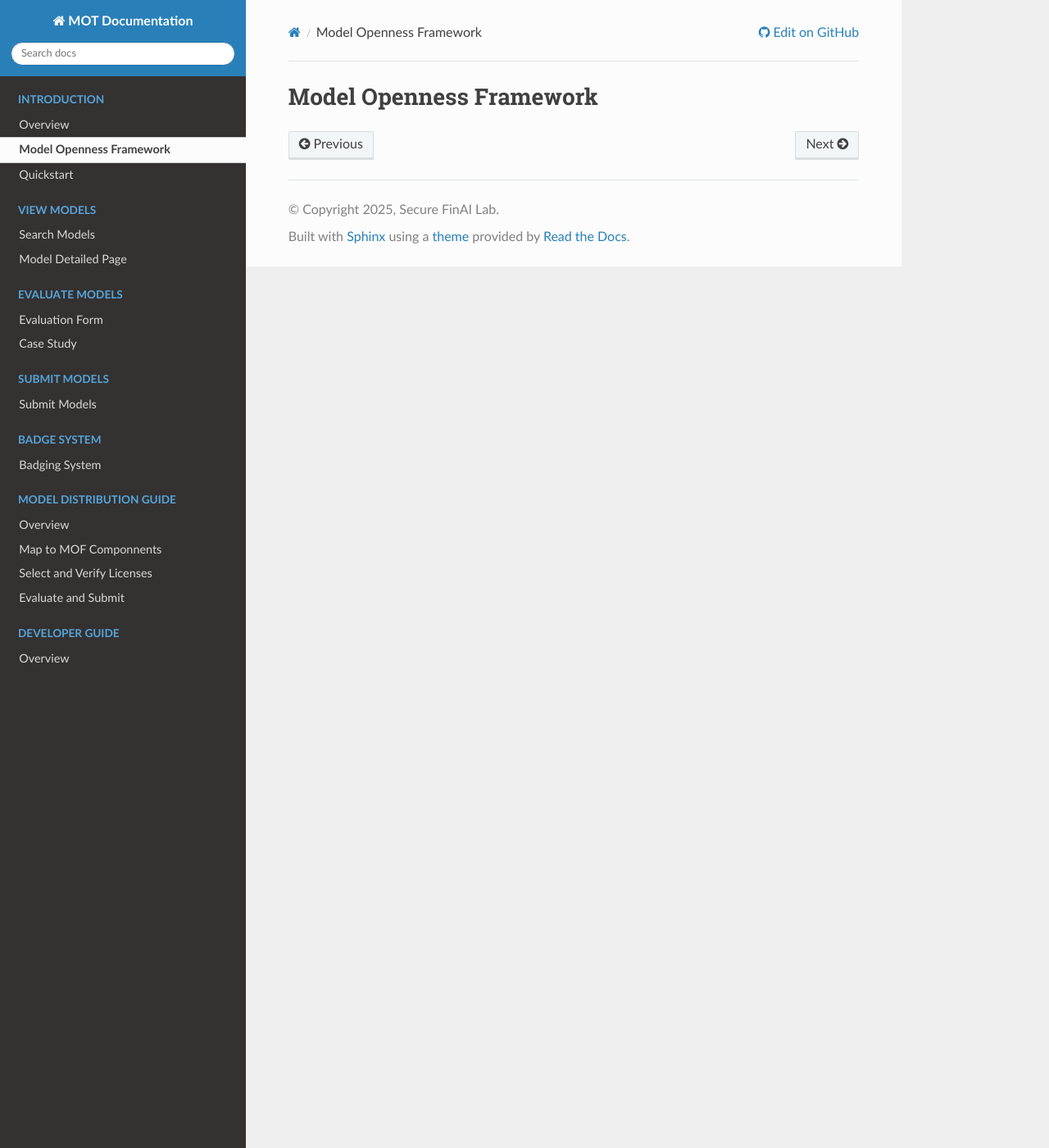
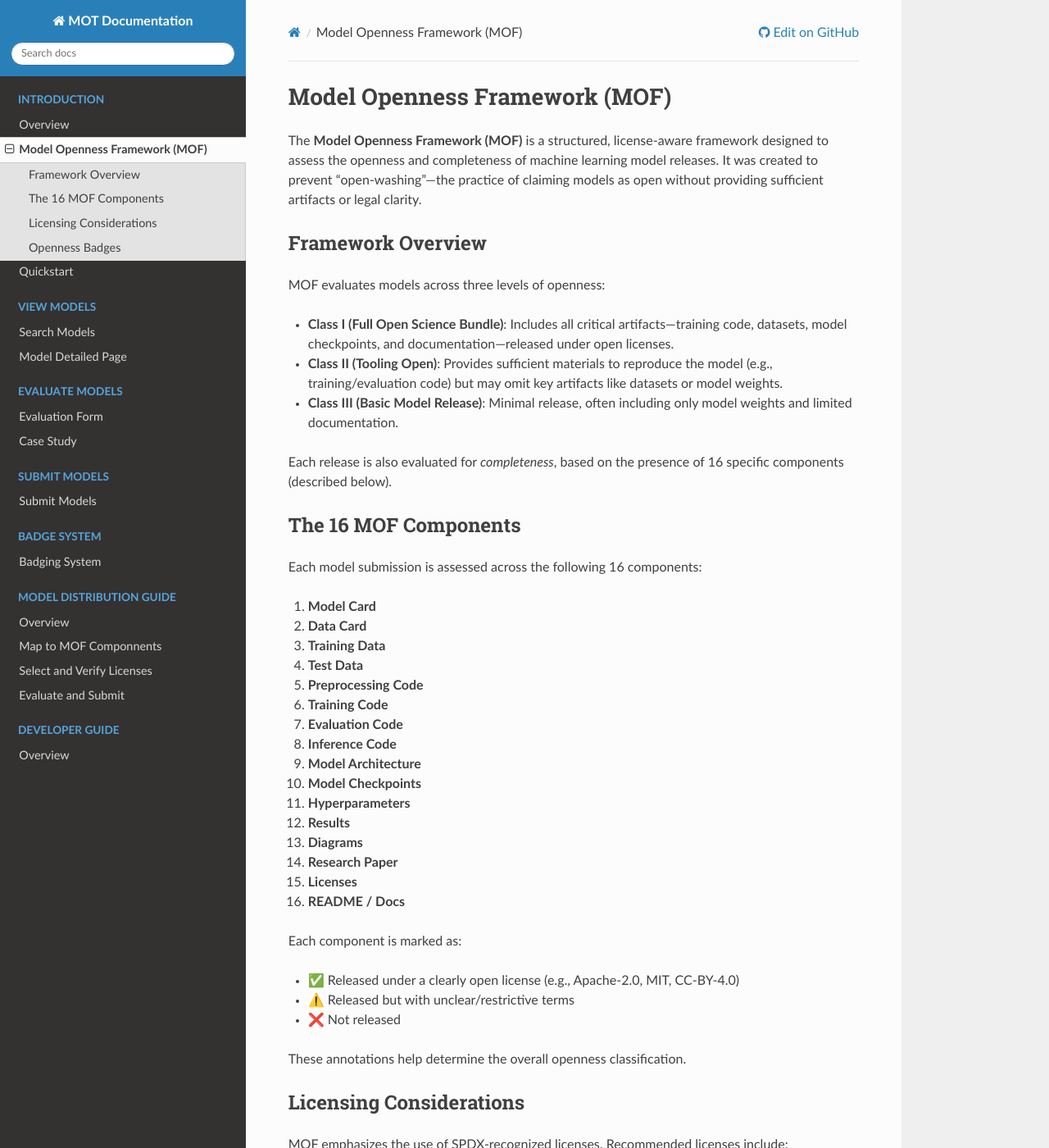
Before and after one commit to Open-Finance-Lab/MOT_Docs, a Sphinx documentation site: the page built from docs/source/intro/mof.rst, in a window 1280 px wide and 1400 px high. Shown: the whole window at 82% size. Built offline with Sphinx 7.4.7 and the Read the Docs theme 3.1.0, drawn with Linux system fonts in a browser that asks for light colours; some of the changed text lies outside the part shown.

Commit message:
Update mof.rst

```diff
--- a/docs/source/intro/mof.rst
+++ b/docs/source/intro/mof.rst
@@ -1,3 +1,70 @@
-============================
-Model Openness Framework
-============================
+Model Openness Framework (MOF)
+==============================
+
+The **Model Openness Framework (MOF)** is a structured, license-aware framework designed to assess the openness and completeness of machine learning model releases. It was created to prevent "open-washing"—the practice of claiming models as open without providing sufficient artifacts or legal clarity.
+
+Framework Overview
+------------------
+
+MOF evaluates models across three levels of openness:
+
+- **Class I (Full Open Science Bundle)**: Includes all critical artifacts—training code, datasets, model checkpoints, and documentation—released under open licenses.
+- **Class II (Tooling Open)**: Provides sufficient materials to reproduce the model (e.g., training/evaluation code) but may omit key artifacts like datasets or model weights.
+- **Class III (Basic Model Release)**: Minimal release, often including only model weights and limited documentation.
+
+Each release is also evaluated for *completeness*, based on the presence of 16 specific components (described below).
+
+The 16 MOF Components
+---------------------
+
+Each model submission is assessed across the following 16 components:
+
+1. **Model Card**
+2. **Data Card**
+3. **Training Data**
+4. **Test Data**
+5. **Preprocessing Code**
+6. **Training Code**
+7. **Evaluation Code**
+8. **Inference Code**
+9. **Model Architecture**
+10. **Model Checkpoints**
+11. **Hyperparameters**
+12. **Results**
+13. **Diagrams**
+14. **Research Paper**
+15. **Licenses**
+16. **README / Docs**
+
+Each component is marked as:
+
+- ✅ Released under a clearly open license (e.g., Apache-2.0, MIT, CC-BY-4.0)
+- ⚠️ Released but with unclear/restrictive terms
+- ❌ Not released
+
+These annotations help determine the overall openness classification.
+
+Licensing Considerations
+------------------------
+
+MOF emphasizes the use of SPDX-recognized licenses. Recommended licenses include:
+
+- **Code**: Apache-2.0, MIT, BSD-3-Clause
+- **Data**: CC-BY-4.0, CDLA-Sharing, ODbL
+- **Documentation**: CC-BY-4.0
+
+Models released with proprietary or ambiguous licenses may not qualify as fully open even if the components are technically present.
+
+Openness Badges
+---------------
+
+After evaluation, a model is awarded an openness class badge:
+
+- ``Class I`` → 🟢 Full Open Science Bundle
+- ``Class II`` → 🟡 Tooling Open
+- ``Class III`` → 🔴 Basic Release
+
+These badges help users quickly understand the transparency and reproducibility of a model.
+
+For more information, see the original paper:
+`The Model Openness Framework <https://arxiv.org/abs/2403.13784>`_
```
